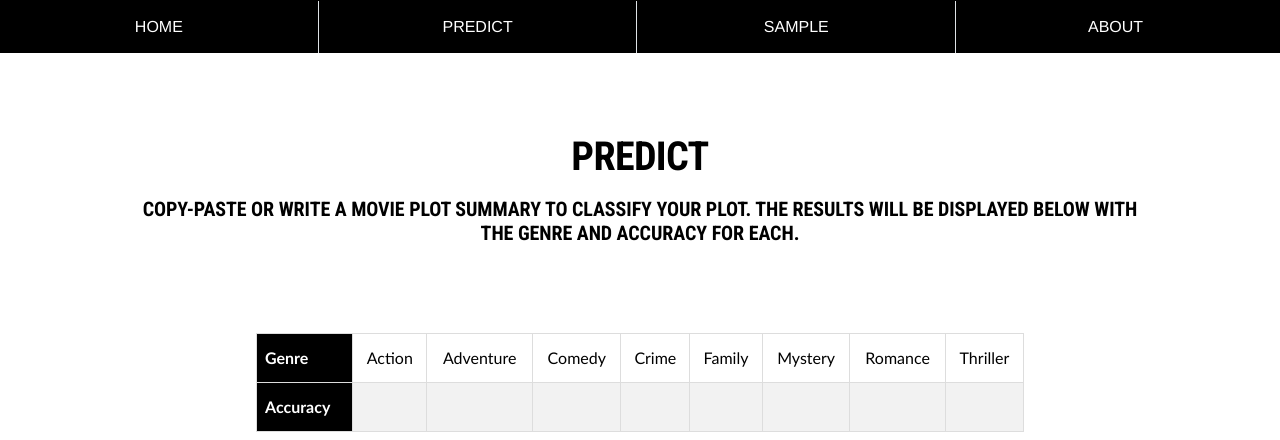
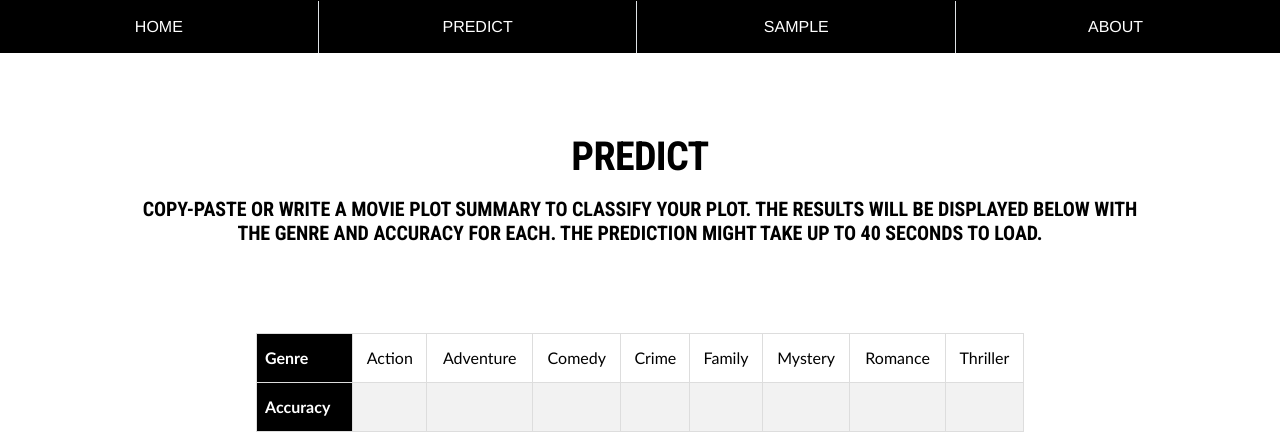
Before and after one commit to TamPhilip/Cinemascan-Web-App, a Flask app: page / in a window 1280 px wide. Shown: the part 799-1239 px from the top of the page. Run offline with Flask 2, Linux system fonts and the light colour scheme; some libraries are stand-ins or nearby versions.

Commit message:
Small Update

```diff
--- a/templates/main.html
+++ b/templates/main.html
@@ -45,7 +45,7 @@
             <h1 id="specialh1"> Predict </h1>
         </div>
         <div class="text">
-             <h2> Copy-paste or write a movie plot summary to classify your plot. The results will be displayed below with the genre and accuracy for each. </h2>
+             <h2> Copy-paste or write a movie plot summary to classify your plot. The results will be displayed below with the genre and accuracy for each. The prediction might take up to 40 seconds to load. </h2>
         </div>
 
          <div class="form">
```
